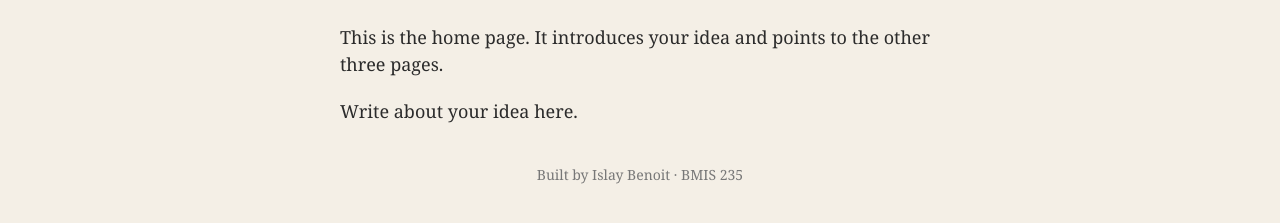
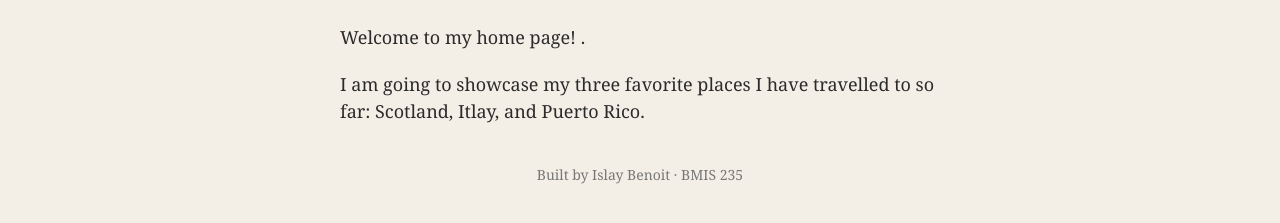
Before and after one commit to islaybenoit10/bmis235-html-3, a plain HTML site: page index.html in a window 1280 px wide. Shown: the part 171-394 px from the top of the page. Drawn offline with Linux system fonts and the light colour scheme.

Commit message:
Revise home page content and introduction
Updated the home page introduction and added a personal showcase.

```diff
--- a/index.html
+++ b/index.html
@@ -29,8 +29,8 @@
 </nav>
 
 <h1>Home</h1>
-<p>This is the home page. It introduces your idea and points to the other three pages.</p>
-<p>Write about your idea here.</p>
+<p>Welcome to my home page! .</p>
+<p> I am going to showcase my three favorite places I have travelled to so far: Scotland, Itlay, and Puerto Rico.</p>
 
 <!-- ===== SHOWCASE ======================================================
      This box is empty on purpose. In Part 7 you paste an interactive
```
